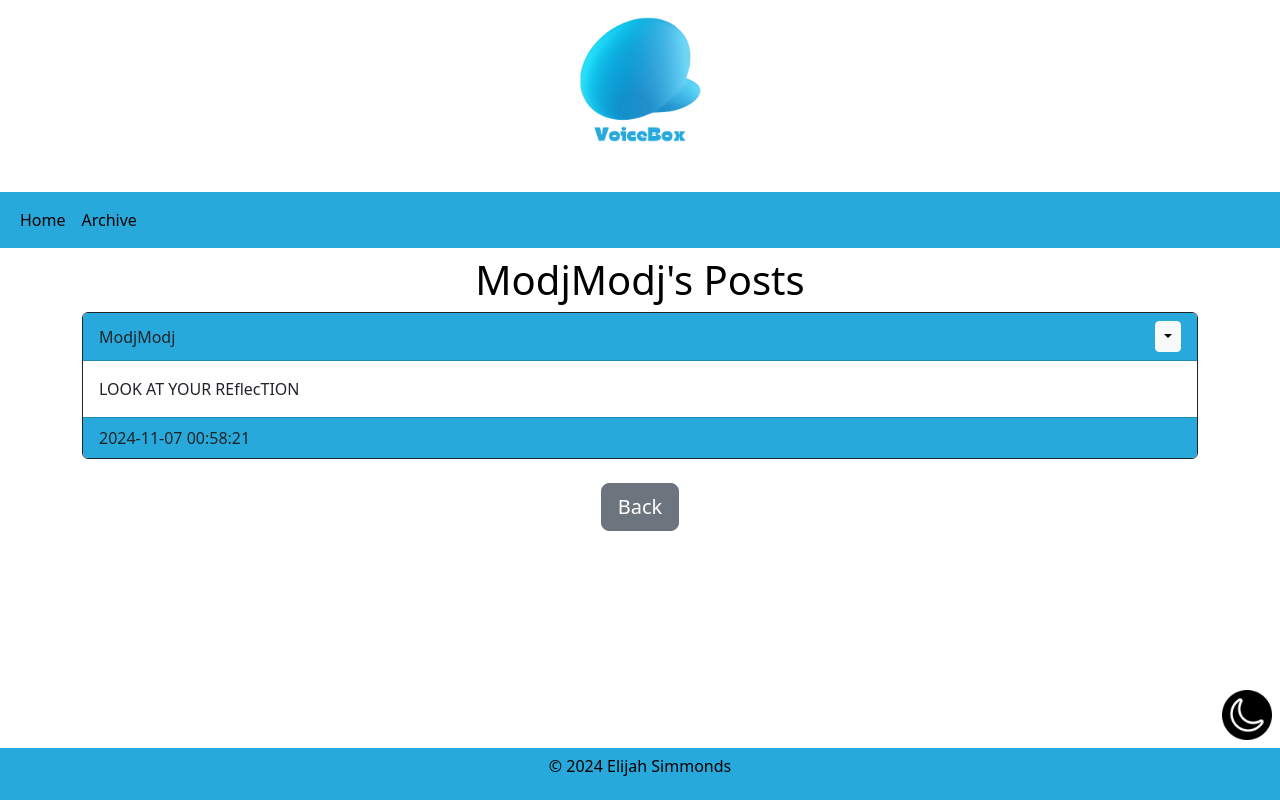
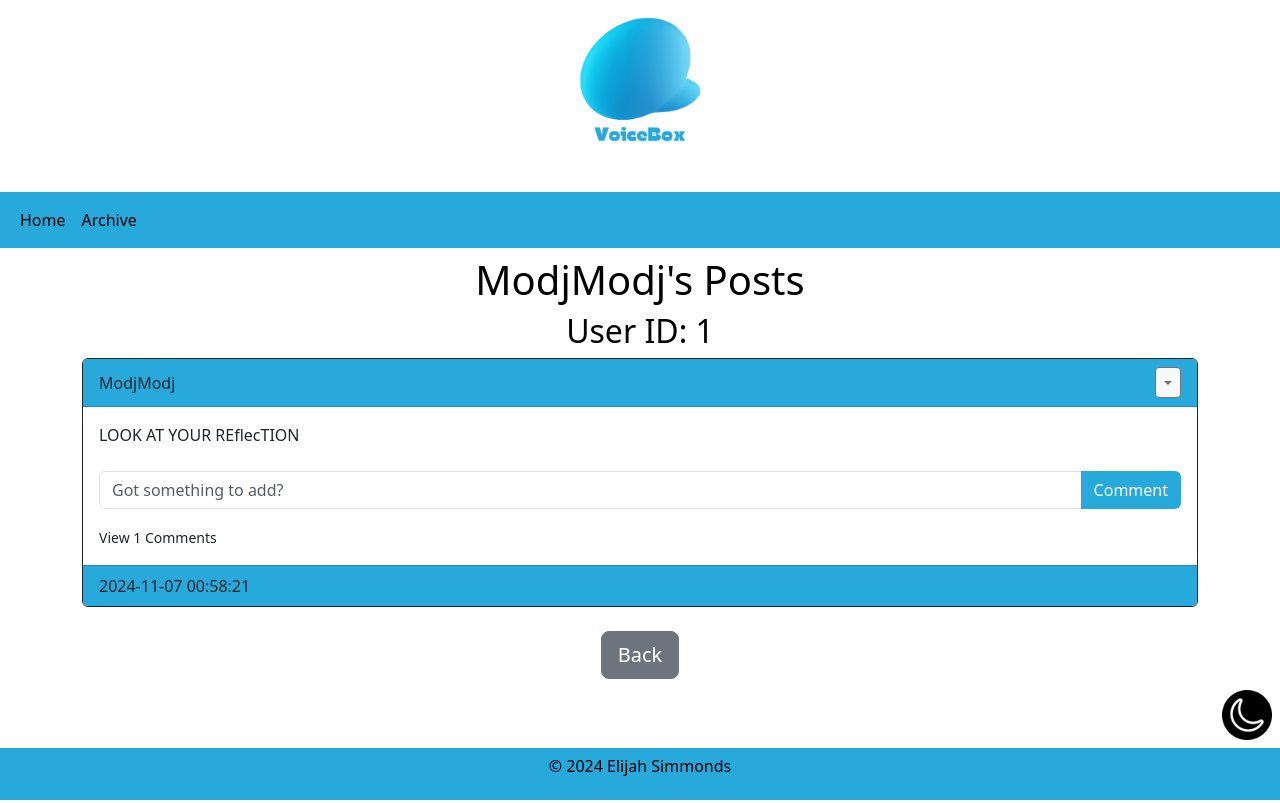
Before and after one commit to ModjModj/CSC321-Final-Project, a Flask app: a page that uses templates/post.html in a window 1280 px wide. Run offline with Flask 3, Linux system fonts and the light colour scheme; a user stored in the database is signed in.

Commit message:
Commenting Added

```diff
--- a/__init__.py
+++ b/__init__.py
@@ -20,7 +20,7 @@ def create_app():
     app.register_blueprint(views, url_prefix="/")
     app.register_blueprint(auth, url_prefix="/")
 
-    from tables import User
+    from tables import User, Post, Comment
 
     #Create SQL db
     with app.app_context():
--- a/templates/post.html
+++ b/templates/post.html
@@ -4,6 +4,7 @@
 {% endblock %}
 {% block header %}
 <h1 align="center">{{username}}'s Posts</h1>
+<h2 align="center">User ID: {{user.id}}</h2>
 {% endblock %}
 {% block footer %}
 <div align="center">
--- a/templates/posts_div.html
+++ b/templates/posts_div.html
@@ -15,16 +15,57 @@ Archived Posts
                     <a href="/user/{{post.user.username}}" class="text-dark">{{post.user.username}}</a>
                     {%if user.id == post.author%}
                     <div class = "btn-group">
-                            <button type= "button" class = "btn btn-sm btn-light dropdown-toggle" data-toggle="dropdown"></button>
+                            <button type= "button" class = "btn btn-sm btn-light btn-outline-secondary dropdown-toggle" data-toggle="dropdown"></button>
                             <ul class="dropdown-menu">
-                                    <li><a href="/delete-post{{post.id}}" class = "dropdown-item">Delete</a></li>
-                                    <li><a href="/edit/{{post.id}}" class = "dropdown-item">Edit</a></li>
+                                    <li><a href="/delete-post/{{post.id}}" class = "dropdown-item text-dark">Delete</a></li>
+                                    <li><a href="/edit-post/{{post.id}}" class = "dropdown-item text-dark">Edit</a></li>
                             </ul>
                     </div>
                     {%endif%}
             </div>
             <div class = "card-body">
                     <div class = "card-text">{{post.text}}</div>
+                    <br>
+                    <form class="input-group mb-3" method="POST" action="/create-comment/{{post.id}}">
+                        <input type="text" name="text" id="text" class="form-control" placeholder="Got something to add?">
+                        <button type = "submit" class="btn btn-custom">Comment</button>
+                    </form>
+                    <div class = "collapse" id="comments-{{post.id}}">
+                        <div class = "card">
+                                <div class = "card-body" id = "comments-expanded-{{post.id}}">
+                                        {% for comment in post.comments%}
+                                        <div class="d-flex justify-content-between align-items-center">
+                                                <div>
+                                                        <a href="/user/{{comment.user.username}}" class="text-dark">{{comment.user.username}}</a>: {{comment.text}}
+                                                        <div>
+                                                                <small class = "text-muted">{{comment.date_created}}</small>
+                                                                {%if user.id == post.author or user.id == comment.author%}
+                                                                <div class = "btn-group">
+                                                                        <button type= "button" class = "btn btn-sm btn-custom btn-outline-secondary dropdown-toggle" data-toggle="dropdown"></button>
+                                                                        <ul class="dropdown-menu">
+                                                                                <li><a href="/delete-comment/{{comment.id}}" class = "dropdown-item text-dark">Delete</a></li>
+                                                                                {%if user.id == comment.author%}
+                                                                                <li><a href="/edit-comment/{{comment.id}}" class = "dropdown-item text-dark">Edit</a></li>
+                                                                                {%endif%}
+                                                                        </ul>
+                                                                </div>
+                                                                {%endif%}
+                                                        </div>
+                                                </div>
+                                        </div>
+                                        {%endfor%}
+                                </div>
+                        </div>
+                    </div>
+                    <p class="card-text">
+                    {%if post.comments|length > 0%}
+                    <a data-toggle="collapse" href="#comments-{{post.id}}" role="button">
+                        <small class="text-dark">View {{post.comments|length}} Comments</small>
+                    </a>
+                    {%else%}
+                    <small class="text-muted">No Comments</small>
+                    {%endif%}
+                    </p>
             </div>
             <div class = "card-footer btn-custom text-dark">
                     {{post.date_created}}
--- a/views.py
+++ b/views.py
@@ -1,6 +1,6 @@
 from flask import Blueprint, flash, redirect, render_template, request, url_for
 from flask_login import login_required, current_user
-from tables import Post, User
+from tables import Comment, Post, User
 from __init__ import db
 
 views = Blueprint("views", __name__)
@@ -44,19 +44,24 @@ def delete_post(id):
 
     if not post:
         flash("Post does not exist.", category='error')
-    elif current_user.id != post.id:
+    elif current_user.id != post.author:
         flash('You do not have permission to delete this post.', category='error')
     else:
         db.session.delete(post)
         db.session.commit()
         flash('Post deleted.', category='success')
 
-    return redirect(url_for('views.home'))
+    return redirect(url_for('views.archive'))
 
-@views.route('/edit/<id>', methods=['GET', 'POST'])
+@views.route('/edit-post/<id>', methods=['GET', 'POST'])
 @login_required
 def edit_post(id):
     post = Post.query.get_or_404(id)
+
+    if not post:
+        flash("Post does not exist.", category='error')
+    elif current_user.id != post.author:
+        flash('You do not have permission to edit this post.', category='error')
 
     if request.method == 'POST':
         post.text = request.form['text']
@@ -101,3 +106,55 @@ def posts(username):
 
     post = Post.query.filter_by(author=user.id).order_by(Post.date_created.desc()).all()
     return render_template("post.html", user=current_user, posts=post, username = username)
+
+@views.route("/create-comment/<post_id>", methods=['POST'])
+@login_required
+def create_comment(post_id):
+    text = request.form.get('text')
+
+    if not text:
+        flash("Comment cannot be empty!")
+    else:
+        post = Post.query.filter_by(id=post_id)
+    if post:
+        comment = Comment(text = text, author = current_user.id, post_id = post_id)
+        db.session.add(comment)
+        db.session.commit()
+        flash("Successfully commented!", category="success")
+    else:
+        flash("The post you are attempting to comment on does not exist")
+    return redirect(url_for("views.archive"))
+
+@views.route("/delete-comment/<id>")
+@login_required
+def delete_comment(id):
+    comment = Comment.query.filter_by(id=id).first()
+
+    if not comment:
+        flash("Comment does not exist.", category='error')
+    elif current_user.id != comment.author and current_user.id != comment.post.author:
+        flash('You do not have permission to delete this comment.', category='error')
+    else:
+        db.session.delete(comment)
+        db.session.commit()
+        flash('Comment deleted.', category='success')
+
+    return redirect(url_for('views.archive'))
+
+@views.route('/edit-comment/<id>', methods=['GET', 'POST'])
+@login_required
+def edit_comment(id):
+    comment = Comment.query.get_or_404(id)
+
+    if not comment:
+        flash("Comment does not exist.", category='error')
+    elif current_user.id != comment.author:
+        flash('You do not have permission to edit this comment.', category='error')
+
+    if request.method == 'POST':
+        comment.text = request.form['text']
+        db.session.commit()
+        flash('Comment has been edited!', category='success')
+        return redirect(url_for('views.archive', id=comment.id))
+
+    return render_template('edit_comment.html', comment=comment)
```
Also changed, not shown: tables.py (+11 -3 lines), templates/edit_comment.html (added, +19 -0 lines), instance/userinfo.db.
